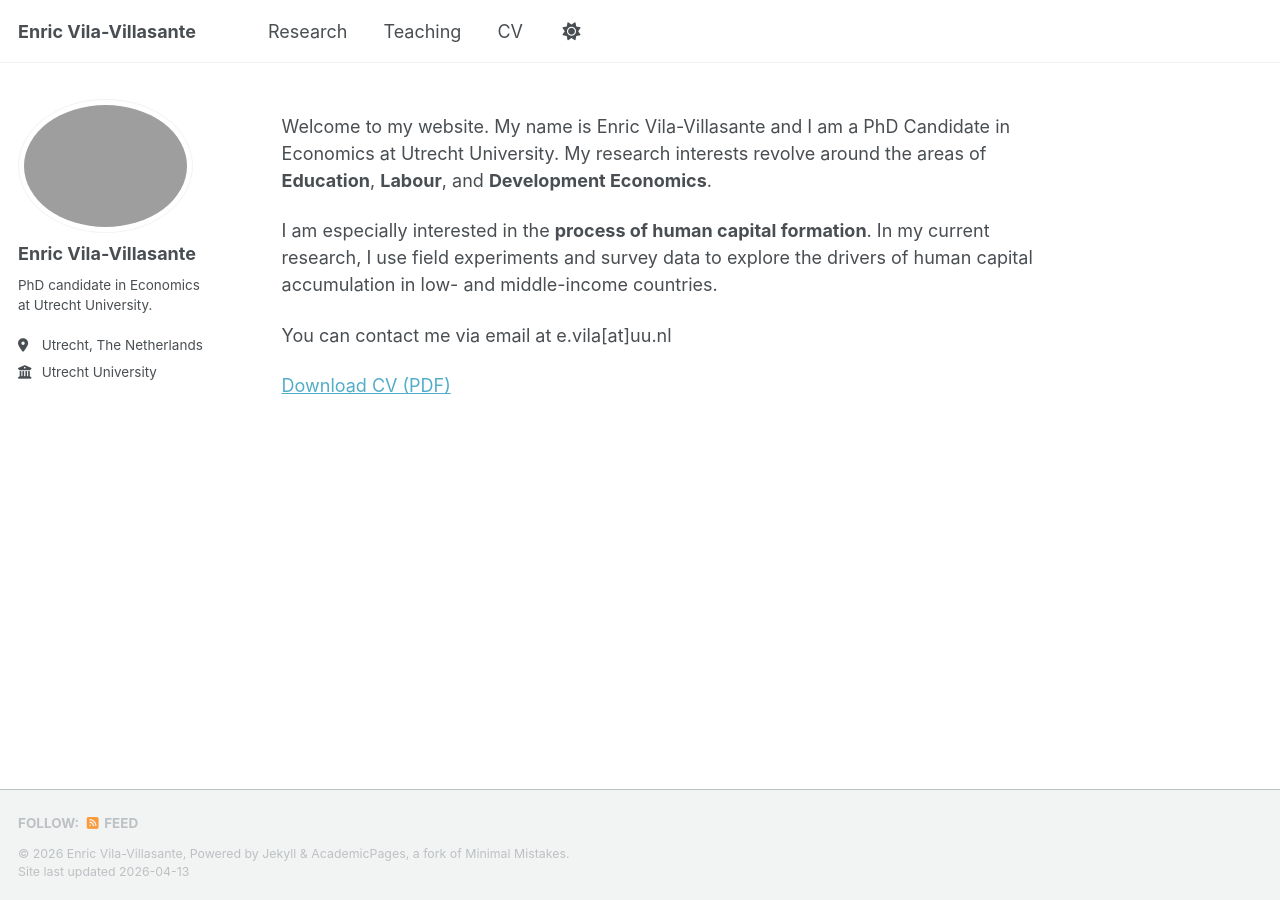
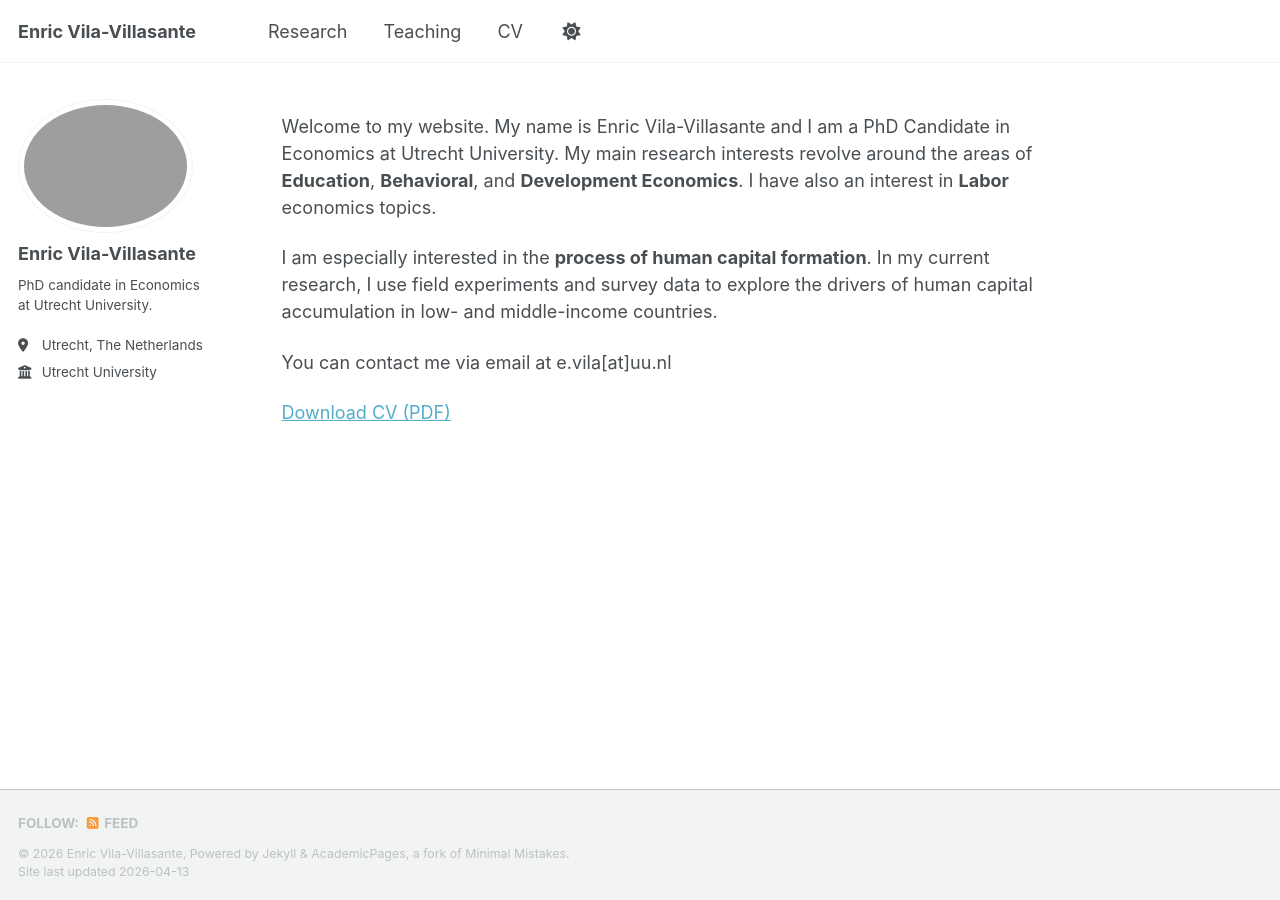
Before and after one commit to enricviladv/enricviladv.github.io, a Jekyll site: the page built from _pages/about.md, in a window 1280 px wide. Built offline with Jekyll 4.4.1, drawn with Linux system fonts in a browser that asks for light colours; a script that is not in the unit is left out.

Commit message:
Update about.md

```diff
--- a/_pages/about.md
+++ b/_pages/about.md
@@ -7,7 +7,7 @@ redirect_from:
   - /about.html
 ---
 
-Welcome to my website. My name is Enric Vila-Villasante and I am a PhD Candidate in Economics at Utrecht University. My research interests revolve around the areas of **Education**, **Labour**, and **Development Economics**.
+Welcome to my website. My name is Enric Vila-Villasante and I am a PhD Candidate in Economics at Utrecht University. My main research interests revolve around the areas of **Education**, **Behavioral**, and **Development Economics**. I have also an interest in **Labor** economics topics.
 
 I am especially interested in the **process of human capital formation**. In my current research, I use field experiments and survey data to explore the drivers of human capital accumulation in low- and middle-income countries.
 
```
